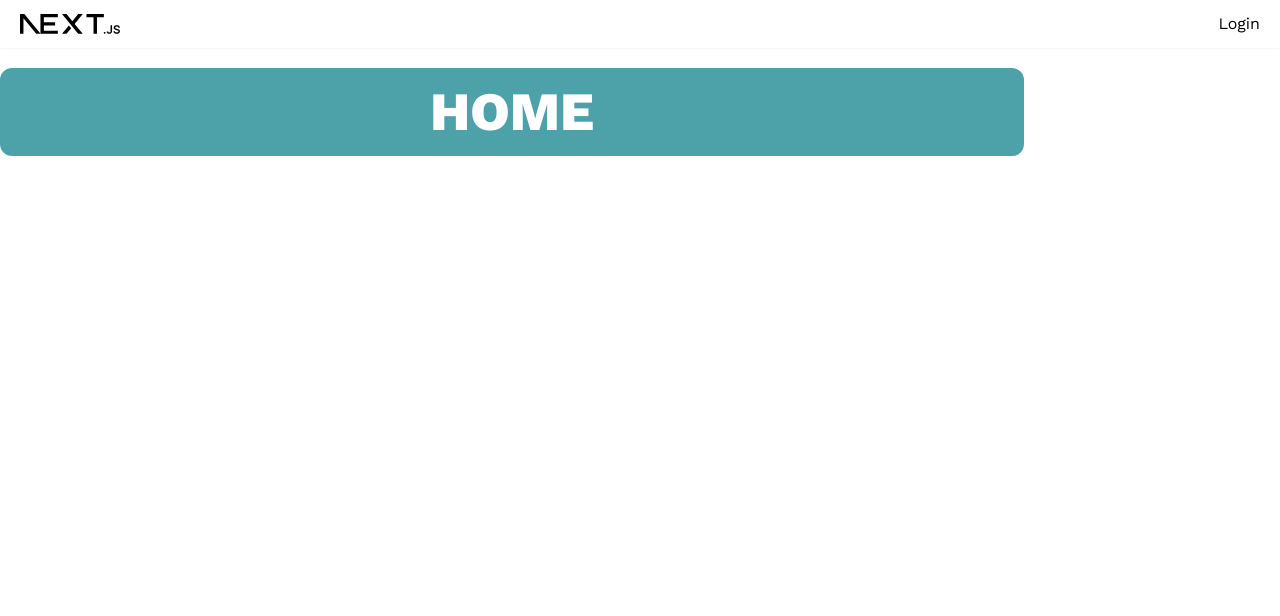
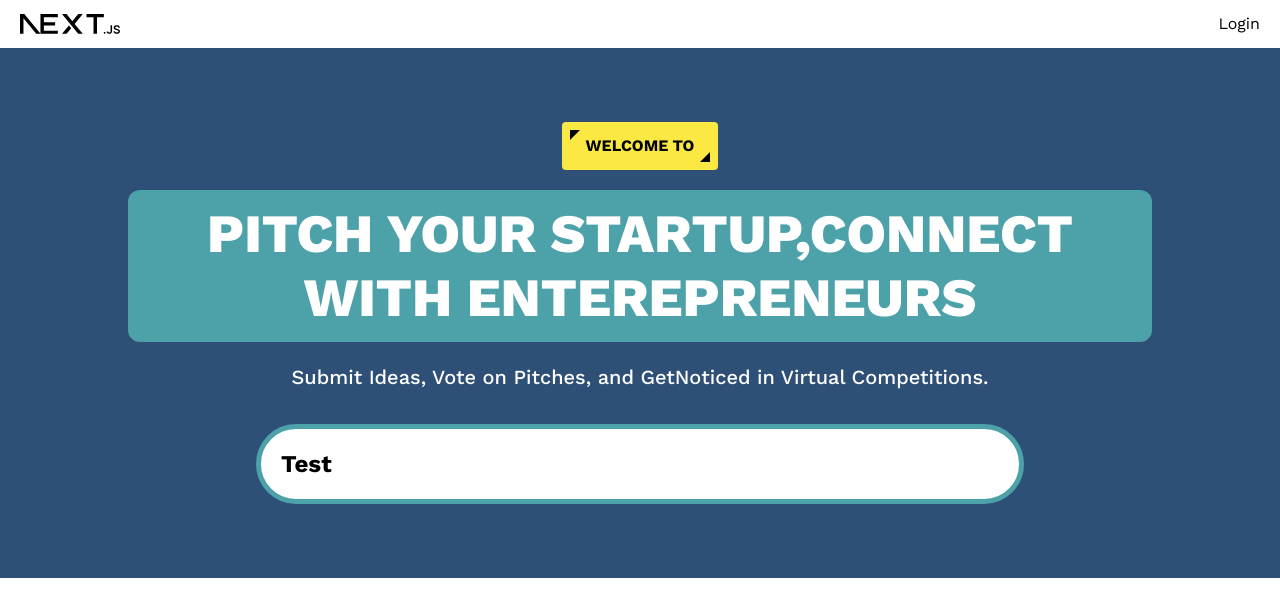
Before and after one commit to da-nn-yy/Hagere-Startup, a Next.js app: page / in a window 1280 px wide. Shown: the top 616 px of the page. Built offline with nearby package versions, Linux system fonts and the light colour scheme; no server answers.

Commit message:
Enhance Home component with new layout and integrate SearchForm

```diff
--- a/app/(root)/page.tsx
+++ b/app/(root)/page.tsx
@@ -1,9 +1,15 @@
-
+import SearchForm from "../components/SearchForm";
 export default function Home() {
   return (
     <>
-      <section className="pink_container">
-        <h1 className="heading">home</h1>
+      <section className="heading_container">
+        <p className="tag">Welcome to</p>
+        <h1 className="heading">Pitch your startup,connect with enterepreneurs</h1>
+        <p className="sub-heading !max-w-3xl">
+            Submit Ideas, Vote on Pitches, and GetNoticed in Virtual Competitions.
+        </p>
+
+        <SearchForm />
       </section>
     </>
   );
```
